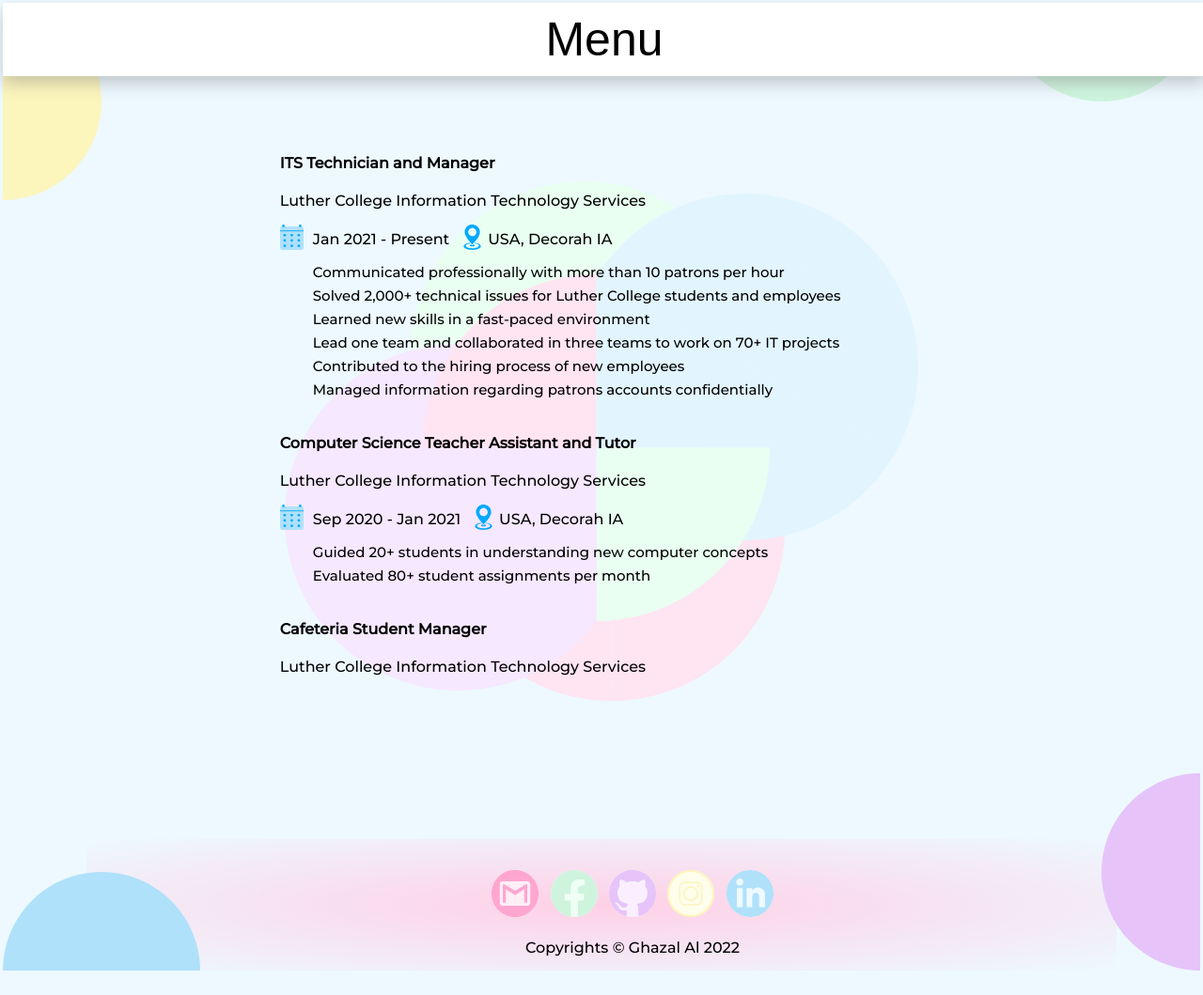
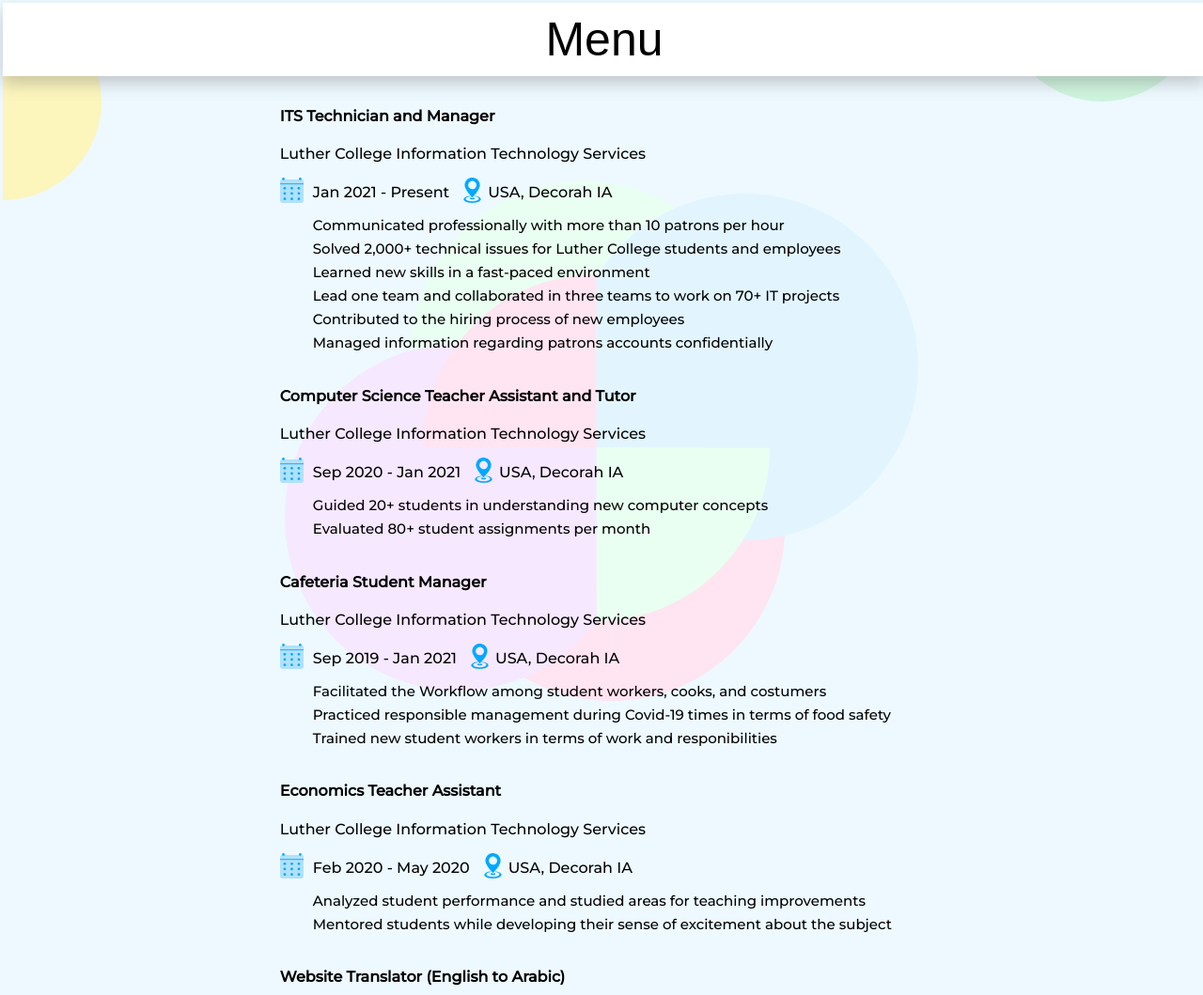
Before and after one commit to alabgh01/PersonalWebsite, a plain HTML site: page work.html in a window 1280 px wide. Shown: the top 1059 px of the page at 94% size. Before the commit the page ends 1036 px from the top, so only its background shows below. Drawn offline with Linux system fonts and the light colour scheme.

Commit message:
fixing main height

```diff
--- a/static/css/style.css
+++ b/static/css/style.css
@@ -171,7 +171,7 @@ header {
 #center-menu{
     width: 70%;
     margin: 0% 20%;
-    top: -10%;
+    top: -8%;
 }
 #center-menu ul {
     /* font-size: 19px; */
@@ -405,7 +405,10 @@ footer p {
         display: none;
     }
     #main-home, #main-skills, #main-work, #main-projects, #main-reference, #main-gallery{
-        min-height: 700px;
+        min-height: 1500px;
+    }
+    #center-menu, #center-txt {
+        height: 1460px;
     }
   }
 @media only screen and (min-width: 1300px) {
```
